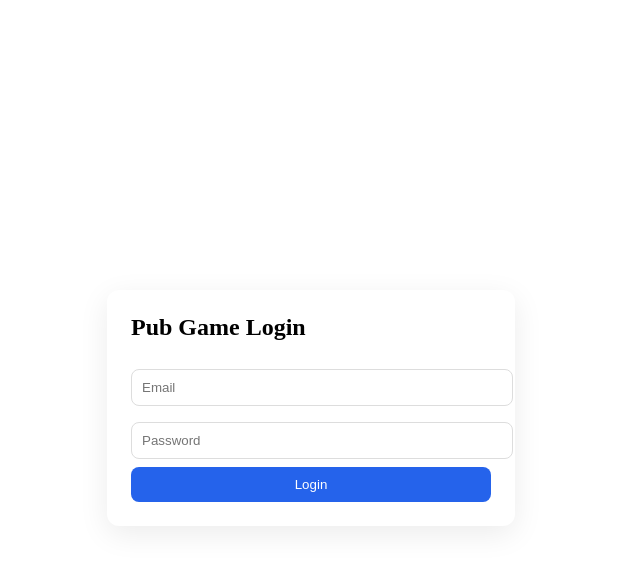
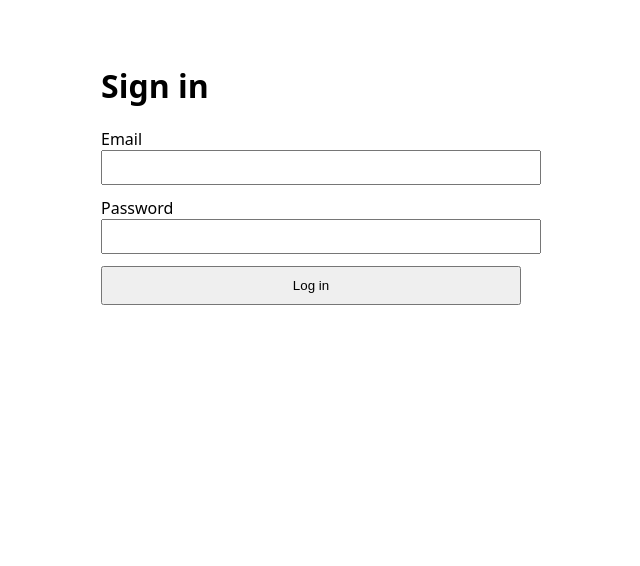
Before and after one commit to Lucasss1997/pub-game-frontend, a React (Create React App) app: page / in a window 1280 px wide. Before the commit this address led to /login. Shown: the top 566 px of the page, without its empty margins (329-969 px from the left). Built offline with nearby package versions, Linux system fonts and the light colour scheme.

Commit message:
Update App.jsx

```diff
--- a/src/App.jsx
+++ b/src/App.jsx
@@ -1,22 +1,23 @@
-import React from "react";
-import { BrowserRouter as Router, Routes, Route, Navigate } from "react-router-dom";
-import LoginPage from "./LoginPage";
-import DashboardPage from "./DashboardPage";
+import { BrowserRouter, Routes, Route } from 'react-router-dom';
+import Login from './pages/Login';
+import Dashboard from './pages/Dashboard';
+import ProtectedRoute from './components/ProtectedRoute';
 
-const App = () => {
-  const isAuthenticated = !!localStorage.getItem("token");
+export default function App() {
   return (
-    <Router>
+    <BrowserRouter>
       <Routes>
-        <Route path="/login" element={<LoginPage />} />
+        <Route path="/login" element={<Login />} />
         <Route
           path="/dashboard"
-          element={isAuthenticated ? <DashboardPage /> : <Navigate to="/login" replace />}
+          element={
+            <ProtectedRoute>
+              <Dashboard />
+            </ProtectedRoute>
+          }
         />
-        <Route path="*" element={<Navigate to={isAuthenticated ? '/dashboard' : '/login'} replace />} />
+        <Route path="*" element={<Login />} />
       </Routes>
-    </Router>
+    </BrowserRouter>
   );
-};
-
-export default App;
+}
```
